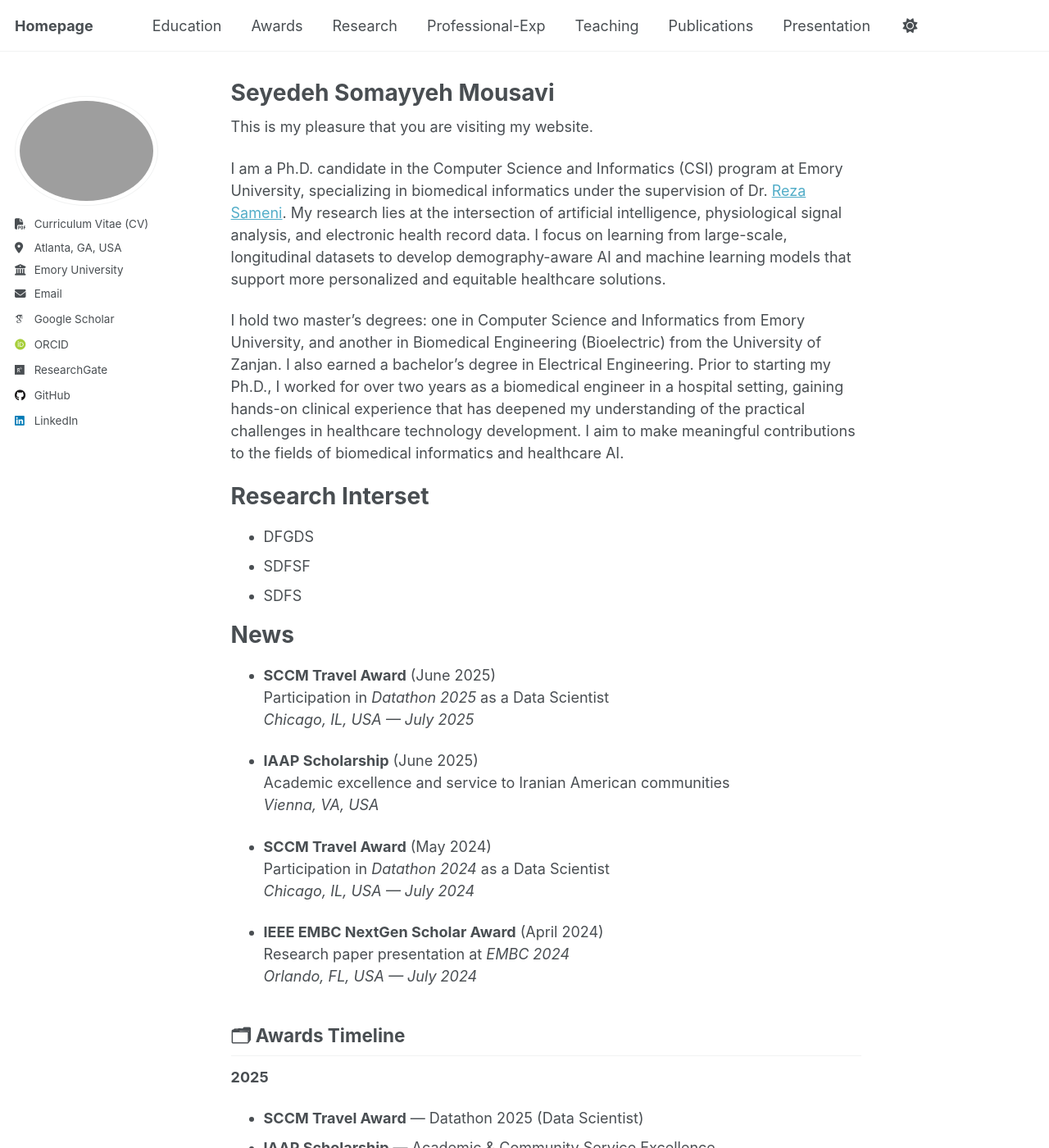
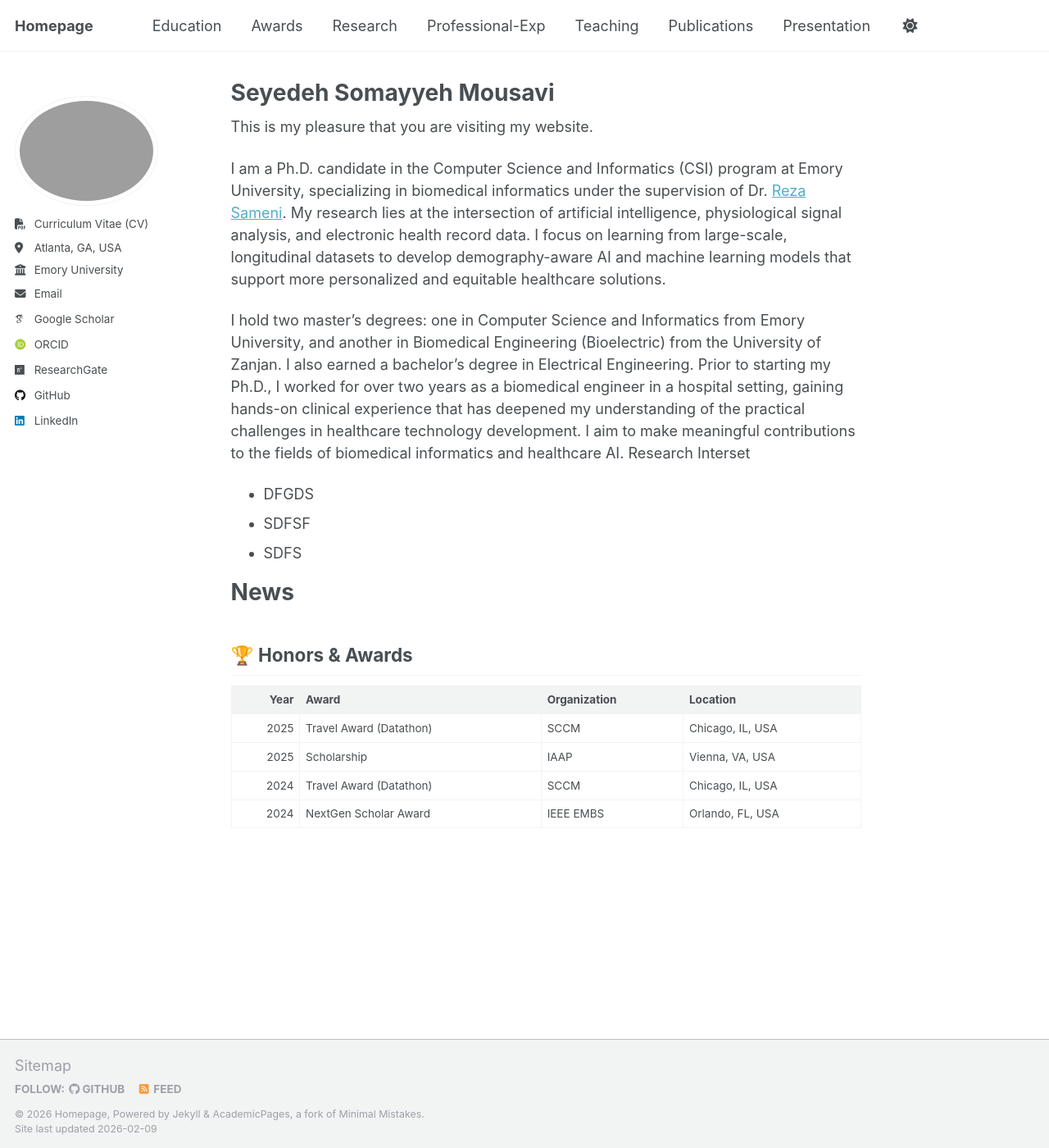
Before and after one commit to Somayyehmousavi/somayyehmousavi.github.io, a Jekyll site: the page built from _pages/about.md, in a window 1280 px wide and 1400 px high. Shown: the whole window at 82% size. Built offline with Jekyll 4.4.1, drawn with Linux system fonts in a browser that asks for light colours; some web fonts are replaced; some of the changed text lies outside the part shown.

Commit message:
Update about.md

```diff
--- a/_pages/about.md
+++ b/_pages/about.md
@@ -7,62 +7,18 @@ This is my pleasure that you are visiting my website.
 I am a Ph.D. candidate in the Computer Science and Informatics (CSI) program at Emory University, specializing in biomedical informatics under the supervision of Dr. [Reza Sameni](https://sameni.info).
 My research lies at the intersection of artificial intelligence, physiological signal analysis, and electronic health record data. I focus on learning from large-scale, longitudinal datasets to develop demography-aware AI and machine learning models that support more personalized and equitable healthcare solutions.
 
-I hold two master's degrees: one in Computer Science and Informatics from Emory University, and another in Biomedical Engineering (Bioelectric) from the University of Zanjan. I also earned a bachelor's degree in Electrical Engineering. Prior to starting my Ph.D., I worked for over two years as a biomedical engineer in a hospital setting, gaining hands-on clinical experience that has deepened my understanding of the practical challenges in healthcare technology development. I aim to make meaningful contributions to the fields of biomedical informatics and healthcare AI.
-
-Research Interset
-======
+I hold two master's degrees: one in Computer Science and Informatics from Emory University, and another in Biomedical Engineering (Bioelectric) from the University of Zanjan. I also earned a bachelor's degree in Electrical Engineering. Prior to starting my Ph.D., I worked for over two years as a biomedical engineer in a hospital setting, gaining hands-on clinical experience that has deepened my understanding of the practical challenges in healthcare technology development. I aim to make meaningful contributions to the fields of biomedical informatics and healthcare AI. Research Interset
 - DFGDS
 - SDFSF
 - SDFS
 
 News
 ======
-- **SCCM Travel Award** (June 2025)
-  Participation in *Datathon 2025* as a Data Scientist
-  *Chicago, IL, USA — July 2025*
+## 🏆 Honors & Awards
 
-- **IAAP Scholarship** (June 2025)
-  Academic excellence and service to Iranian American communities
-  *Vienna, VA, USA*
-
-- **SCCM Travel Award** (May 2024)
-  Participation in *Datathon 2024* as a Data Scientist
-  *Chicago, IL, USA — July 2024*
-
-- **IEEE EMBC NextGen Scholar Award** (April 2024)
-  Research paper presentation at *EMBC 2024*
-  *Orlando, FL, USA — July 2024*
-
-## 🗂 Awards Timeline
-
-**2025**
-- **SCCM Travel Award** — Datathon 2025 (Data Scientist)
-- **IAAP Scholarship** — Academic & Community Service Excellence
-
-**2024**
-- **SCCM Travel Award** — Datathon 2024 (Data Scientist)
-- **IEEE EMBC NextGen Scholar Award** — EMBC 2024 Research Presentation
-
-## 🏅 Selected Awards
-
-### 🎯 SCCM Travel Award — 2025
-**Datathon 2025 | Data Scientist (Bioinformatics)**
-📍 Chicago, IL, USA
-
----
-
-### 🌍 IAAP Scholarship — 2025
-**Academic Achievement & Community Service**
-📍 Vienna, VA, USA
-
----
-
-### 🎯 SCCM Travel Award — 2024
-**Datathon 2024 | Data Scientist (Bioinformatics)**
-📍 Chicago, IL, USA
-
----
-
-### 📡 IEEE EMBC NextGen Scholar Award — 2024
-**EMBC 2024 | Research Paper Presentation**
-📍 Orlando, FL, USA
+| Year | Award | Organization | Location |
+|-----:|------|--------------|----------|
+| 2025 | Travel Award (Datathon) | SCCM | Chicago, IL, USA |
+| 2025 | Scholarship | IAAP | Vienna, VA, USA |
+| 2024 | Travel Award (Datathon) | SCCM | Chicago, IL, USA |
+| 2024 | NextGen Scholar Award | IEEE EMBS | Orlando, FL, USA |
```
